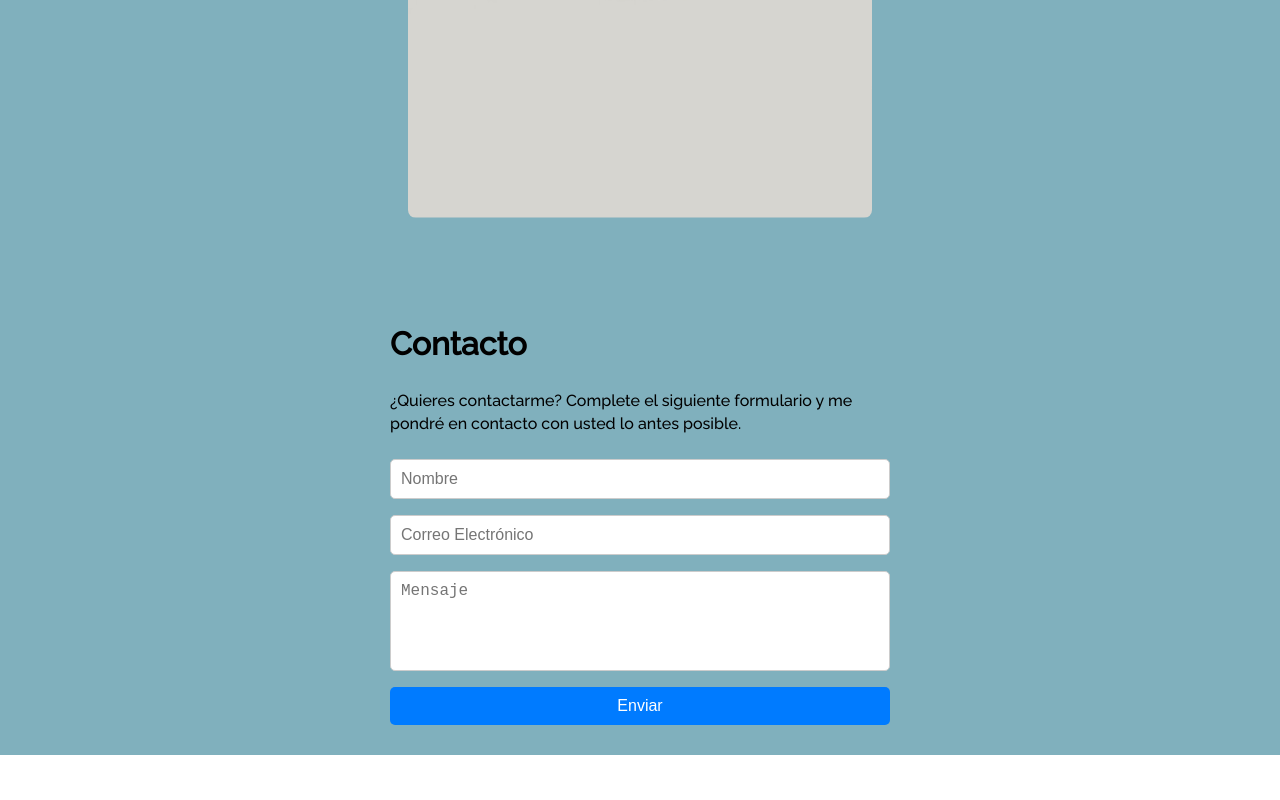
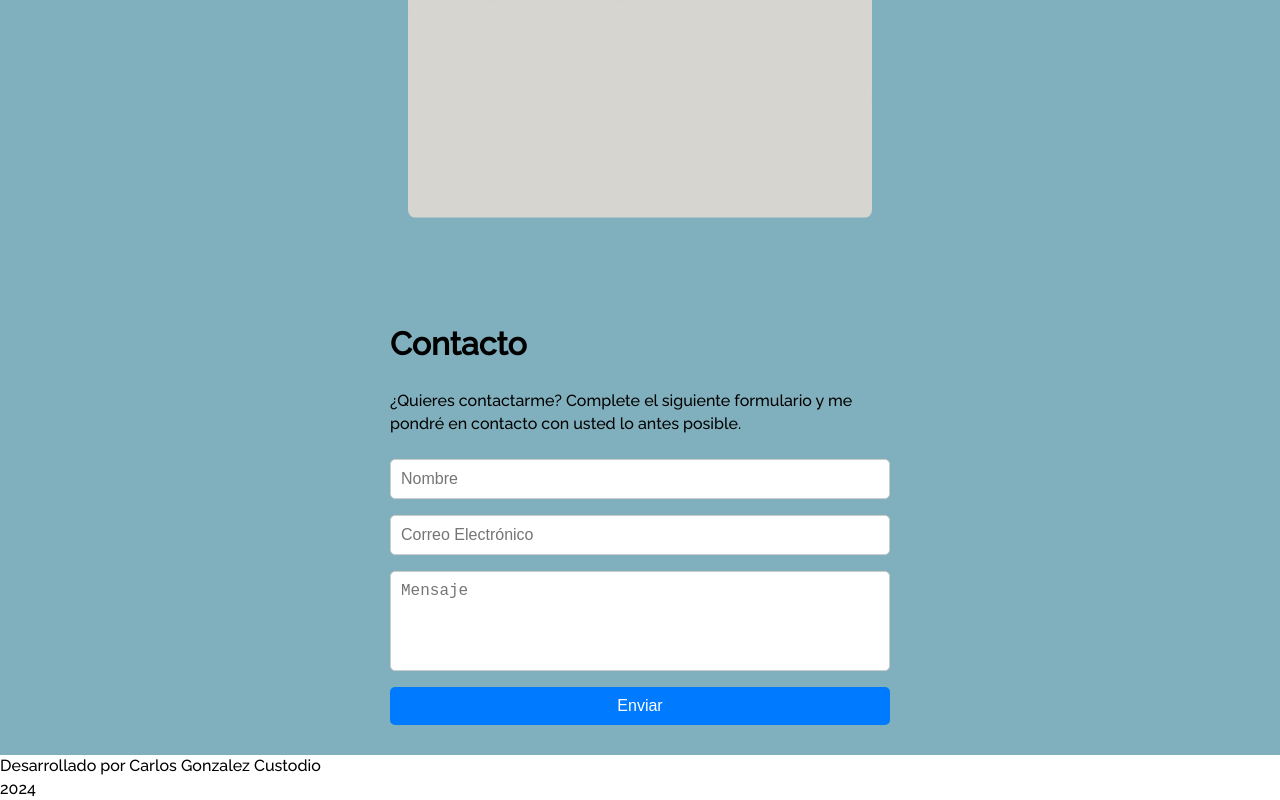
Before and after one commit to CarlosGC-LP/Mi_Portafolio, a plain HTML site: page index.html in a window 1280 px wide. Shown: the part 3506-4306 px from the top of the page. Before the commit the page ends 4261 px from the top, so only its background shows below. Drawn offline with Linux system fonts and the light colour scheme.

Commit message:
Update index.html

```diff
--- a/index.html
+++ b/index.html
@@ -220,5 +220,13 @@
             </form>
         </div>
     </section>
+
+    <section class="footer">
+        <p class="footer__texto">
+            Desarrollado por Carlos Gonzalez Custodio
+            <br>
+            2024
+        </p>
+    </section>
 </body>
 </html>
```
